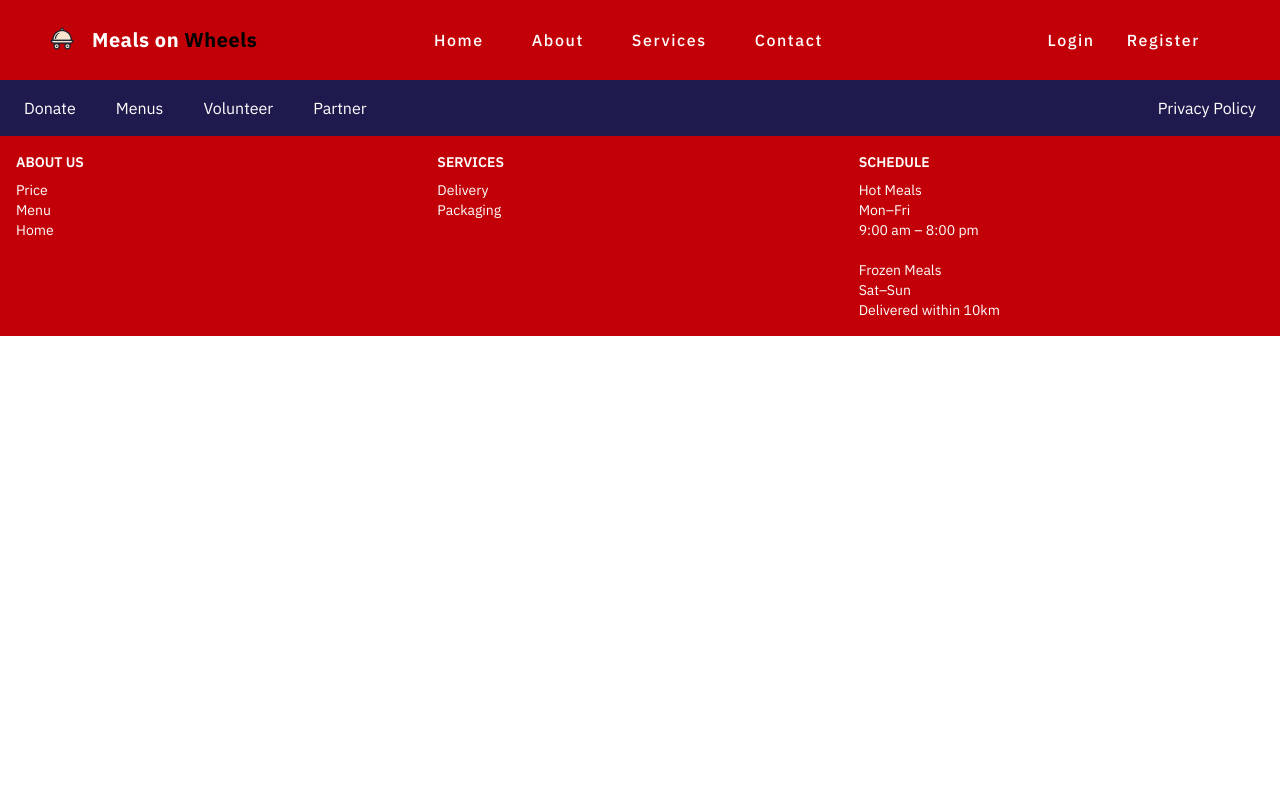
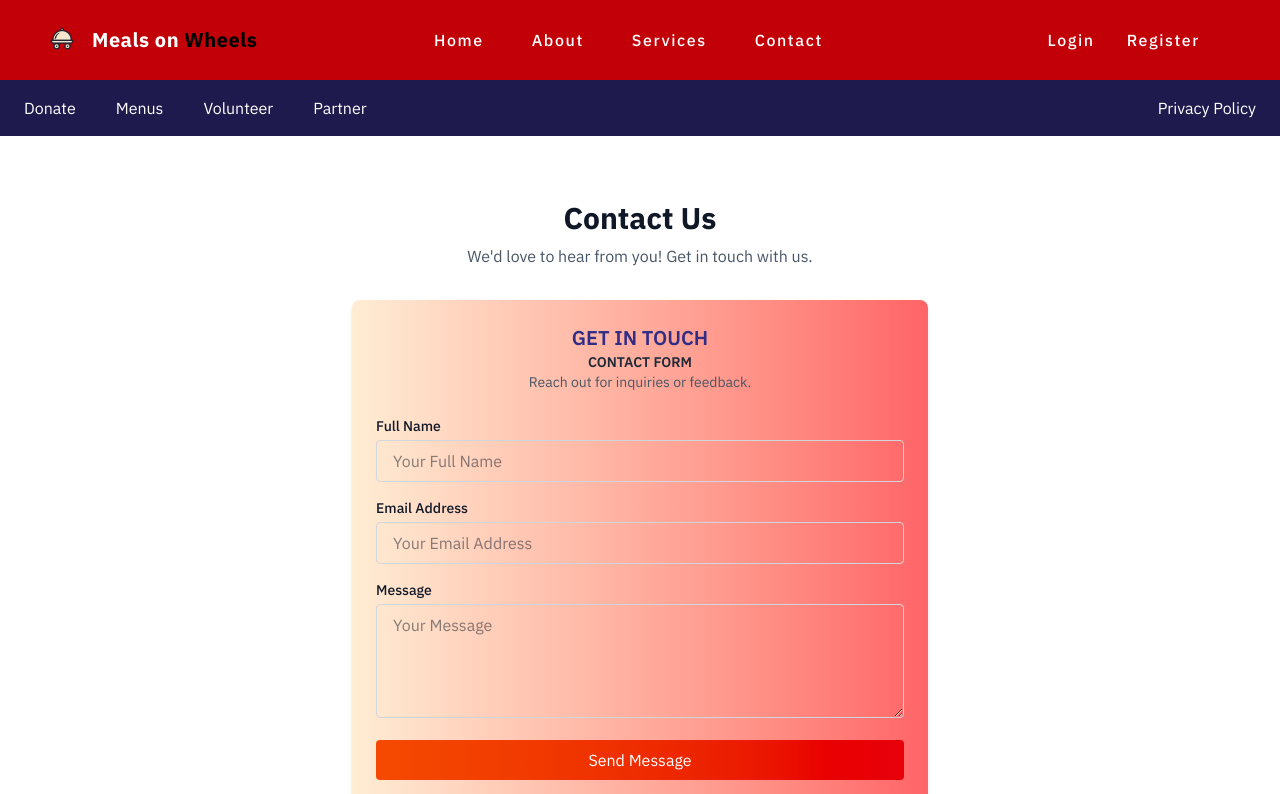
Before and after one commit to DevRyujin/mealsonwheels-project, a React (Vite) app in the folder frontend-mealsonwheels/: page /contact in a window 1280 px wide. Shown: the top 794 px of the page. Built offline with nearby package versions, Linux system fonts and the light colour scheme.

Commit message:
App.jsx, Login, Register, Contact

```diff
--- a/frontend-mealsonwheels/src/App.jsx
+++ b/frontend-mealsonwheels/src/App.jsx
@@ -26,7 +26,7 @@ import MemberFeedback from './pages/Member/MemberFeedback'; // Make sure this ex
 
 // Partner pages
 import PartnerAddMenu from './pages/Partner/PartnerAddMenu';
-import PartnersFoodSafety from './pages/partner/partnersfoodsafety'; // Make sure this exists
+import PartnersFoodSafety from './pages/partner/PartnersFoodSafety'; // Make sure this exists
 
 // Volunteer pages
 import VolunteerDeliveryStatus1 from './pages/Volunteer/VolunteerDeliveryStatus1';
@@ -42,7 +42,7 @@ import ApprovalPendingPage from './pages/auth/ApprovalPendingPage.jsx';
 
 import ProtectedRoute from './components/ProtectedRoute';
 import MenuPlanningPage from './pages/partner/MenuPlanning';
-
+import Contact from './pages/Contact';
 
 // Public
 import Home from './pages/Home.jsx';
@@ -97,6 +97,9 @@ function App() {
         <Route path="/register/success" element={<RegistrationSuccessPage />} />
         <Route path='/login/approval' element={<ApprovalPendingPage />} />
 
+        {/* Public routes */}
+        <Route path="/contact" element={<Contact />} />
+
         {/* Home route */}
         <Route path="/" element={
           <Home />
--- /dev/null
+++ b/frontend-mealsonwheels/src/pages/Contact.jsx
@@ -0,0 +1,82 @@
+// src/pages/Contact.jsx
+import React, { useState } from 'react';
+
+export default function Contact() {
+  const [form, setForm] = useState({ contactFullName: '', contactEmail: '', contactMessage: '' });
+
+  const handleChange = (e) => {
+    const { name, value } = e.target;
+    setForm((prev) => ({ ...prev, [name]: value }));
+  };
+
+  const handleSubmit = (e) => {
+    e.preventDefault();
+    alert('Message sent!');
+    console.log(form);
+    setForm({ contactFullName: '', contactEmail: '', contactMessage: '' });
+  };
+
+  return (
+    <section id="contact" className="py-16 bg-white px-4 md:px-16">
+      <h2 className="text-3xl font-bold text-center mb-2">Contact Us</h2>
+      <p className="text-center text-gray-600 mb-8">We'd love to hear from you! Get in touch with us.</p>
+
+      <div className="bg-gradient-to-r from-orange-100 to-red-400 max-w-xl mx-auto rounded-lg shadow-md p-6">
+        <div className="text-center mb-6">
+          <h3 className="text-xl font-semibold text-indigo-900">GET IN TOUCH</h3>
+          <p className="uppercase text-sm font-semibold text-gray-800">Contact Form</p>
+          <p className="text-sm text-gray-600">Reach out for inquiries or feedback.</p>
+        </div>
+
+        <form onSubmit={handleSubmit} className="space-y-4">
+          <div>
+            <label htmlFor="contactFullName" className="block text-sm font-medium mb-1">Full Name</label>
+            <input
+              type="text"
+              id="contactFullName"
+              name="contactFullName"
+              value={form.contactFullName}
+              onChange={handleChange}
+              placeholder="Your Full Name"
+              required
+              className="w-full border border-gray-300 rounded px-4 py-2"
+            />
+          </div>
+          <div>
+            <label htmlFor="contactEmail" className="block text-sm font-medium mb-1">Email Address</label>
+            <input
+              type="email"
+              id="contactEmail"
+              name="contactEmail"
+              value={form.contactEmail}
+              onChange={handleChange}
+              placeholder="Your Email Address"
+              required
+              className="w-full border border-gray-300 rounded px-4 py-2"
+            />
+          </div>
+          <div>
+            <label htmlFor="contactMessage" className="block text-sm font-medium mb-1">Message</label>
+            <textarea
+              id="contactMessage"
+              name="contactMessage"
+              value={form.contactMessage}
+              onChange={handleChange}
+              rows="4"
+              placeholder="Your Message"
+              required
+              className="w-full border border-gray-300 rounded px-4 py-2"
+            />
+          </div>
+
+          <button
+            type="submit"
+            className="w-full bg-gradient-to-r from-orange-600 to-red-600 text-white py-2 rounded hover:bg-gray-800"
+          >
+            Send Message
+          </button>
+        </form>
+      </div>
+    </section>
+  );
+}
--- a/frontend-mealsonwheels/src/pages/auth/Login.jsx
+++ b/frontend-mealsonwheels/src/pages/auth/Login.jsx
@@ -1,8 +1,6 @@
 import React, { useState } from "react";
 import { useNavigate } from "react-router-dom";
 import axiosInstance from "../../api/axiosInstance";
-
-const inputClass = "w-full p-3 shadow rounded-xl border border-gray-300 focus:outline-none focus:border-blue-600 border-2 transition-all";
 
 const LoginForm = () => {
   const navigate = useNavigate();
@@ -30,14 +28,12 @@ const LoginForm = () => {
     try {
       setLoading(true);
       const response = await axiosInstance.post("/auth/login", formData);
-      const { token, userType, name } = response.data; // ✅ destructure name
+      const { token, userType, name } = response.data;
 
-      // ✅ Store everything in localStorage
       localStorage.setItem("token", token);
       localStorage.setItem("userType", userType.toLowerCase());
-      localStorage.setItem("userName", name); // ✅ now userName will show in HeaderNavbar
+      localStorage.setItem("userName", name);
 
-      // ✅ Redirect based on role
       switch (userType) {
         case "ROLE_ADMIN":
           navigate("/admin/dashboard");
@@ -73,49 +69,59 @@ const LoginForm = () => {
     }
   };
 
+  return (
+    <div className="min-h-screen flex items-center justify-center bg-gray-100 px-2">
+      <div className="w-full max-w-sm">
+        <div className="bg-gradient-to-r from-orange-100 to-red-400 rounded-lg shadow-md p-12">
+          <div className="mb-6">
+            <h2 className="text-lg font-bold">Login to your account</h2>
+            <p className="text-sm text-gray-600">Enter your email below to login to your account</p>
+            <div className="mt-2">
+              <button className="text-sm font-semibold text-indigo-900 hover:underline" onClick={() => navigate("/register")}>Sign Up</button>
+            </div>
+          </div>
 
+          {error && <p className="text-red-500 text-sm mb-4">{error}</p>}
 
-  return (
-    <div className="min-h-screen flex items-center justify-center bg-gray-100 px-4">
-      <div className="max-w-md w-full p-8 mb-24 border border-gray-300 rounded-xl shadow-md bg-white">
-        <h2 className="text-3xl font-bold text-center text-blue-800 mb-6">Login</h2>
-        {error && <p className="text-red-500 text-center mb-4">{error}</p>}
-
-        <form onSubmit={handleSubmit} className="space-y-4">
+          <form onSubmit={handleSubmit} className="space-y-6">
+            <div className="grid gap-2">
+              <label htmlFor="email" className="text-sm font-medium">Email</label>
               <input
                 type="email"
+                id="email"
                 name="email"
-            placeholder="Email Address"
+                placeholder="m@example.com"
                 value={formData.email}
                 onChange={handleChange}
-            className={inputClass}
+                required
+                className="w-full px-4 py-2 border border-gray-300 rounded"
               />
+            </div>
+            <div className="grid gap-2">
+              <div className="flex items-center justify-between">
+                <label htmlFor="password" className="text-sm font-medium">Password</label>
+                <a href="#" className="text-sm font-semibold text-indigo-900 hover:underline">Forgot your password?</a>
+              </div>
               <input
                 type="password"
+                id="password"
                 name="password"
-            placeholder="Password"
                 value={formData.password}
                 onChange={handleChange}
-            className={inputClass}
+                required
+                className="w-full px-4 py-2 border border-gray-300 rounded"
               />
+            </div>
 
-          <div className="flex justify-end gap-4 mt-6">
-            <button
-              type="button"
-              onClick={() => navigate("/")}
-              className="px-6 py-2 rounded-xl border border-gray-400 text-gray-700 hover:bg-gray-100 transform transition-transform active:scale-95"
-            >
-              Cancel
-            </button>
             <button
               type="submit"
               disabled={loading}
-              className="px-6 py-2 rounded-xl bg-gradient-to-r from-orange-500 to-red-500 text-white hover:brightness-110 transform transition-transform active:scale-95"
+              className="w-full bg-gradient-to-r from-orange-600 to-red-600 text-white py-2 rounded hover:bg-gray-800"
             >
               {loading ? "Logging in..." : "Login"}
             </button>
+          </form>
         </div>
-        </form>
       </div>
     </div>
   );
--- a/frontend-mealsonwheels/src/pages/auth/Register.jsx
+++ b/frontend-mealsonwheels/src/pages/auth/Register.jsx
@@ -201,8 +201,8 @@ const RegisterForm = () => {
   };
 
   return (
-    <div className="max-w-3xl mx-auto mt-10 p-8 mb-24 rounded-xl shadow-md bg-white">
-      <h2 className="text-3xl font-bold text-center text-blue-800 mb-6">Create Account</h2>
+    <div className="max-w-lg mx-auto mt-10 p-12 mb-24 rounded-xl shadow-md bg-gradient-to-r from-orange-100 to-red-400">
+      <h2 className="text-3xl font-bold text-center text-indigo-900 mb-6">Create Account</h2>
       {error && <p className="text-red-500 text-center mb-4">{error}</p>}
 
       <form onSubmit={handleSubmit} className="space-y-4">
@@ -213,7 +213,7 @@ const RegisterForm = () => {
 
         <div className="flex flex-col sm:flex-row gap-2">
           <input name="address" value={formData.address} onChange={handleChange} placeholder="Address" className={inputClass} />
-          <button type="button" onClick={getLocation} className="flex items-center justify-center bg-gradient-to-r from-orange-500 to-red-600 text-white px-4 py-3 rounded-xl shadow hover:brightness-110 transform transition-transform active:scale-95 whitespace-nowrap">📌 Get Location</button>
+          <button type="button" onClick={getLocation} className="flex items-center justify-center bg-gradient-to-r from-orange-300 to-red-600 text-white px-4 py-3 rounded-xl shadow hover:brightness-110 transform transition-transform active:scale-95 whitespace-nowrap">📌 Get Location</button>
         </div>
 
         <select name="role" value={role} onChange={(e) => setRole(e.target.value)} className={inputClass}>
@@ -324,7 +324,7 @@ const RegisterForm = () => {
           <button
             type="submit"
             disabled={loading}
-            className="px-6 py-2 rounded-xl bg-gradient-to-r from-orange-500 to-red-600 text-white hover:brightness-110 transform transition-transform active:scale-95"
+            className="px-6 py-2 rounded-xl bg-gradient-to-r from-orange-300 to-red-600 text-white hover:brightness-110 transform transition-transform active:scale-95"
           >
             {loading ? "Registering..." : "Register"}
           </button>
```
Lines whose indentation alone changed are shown as unchanged.
